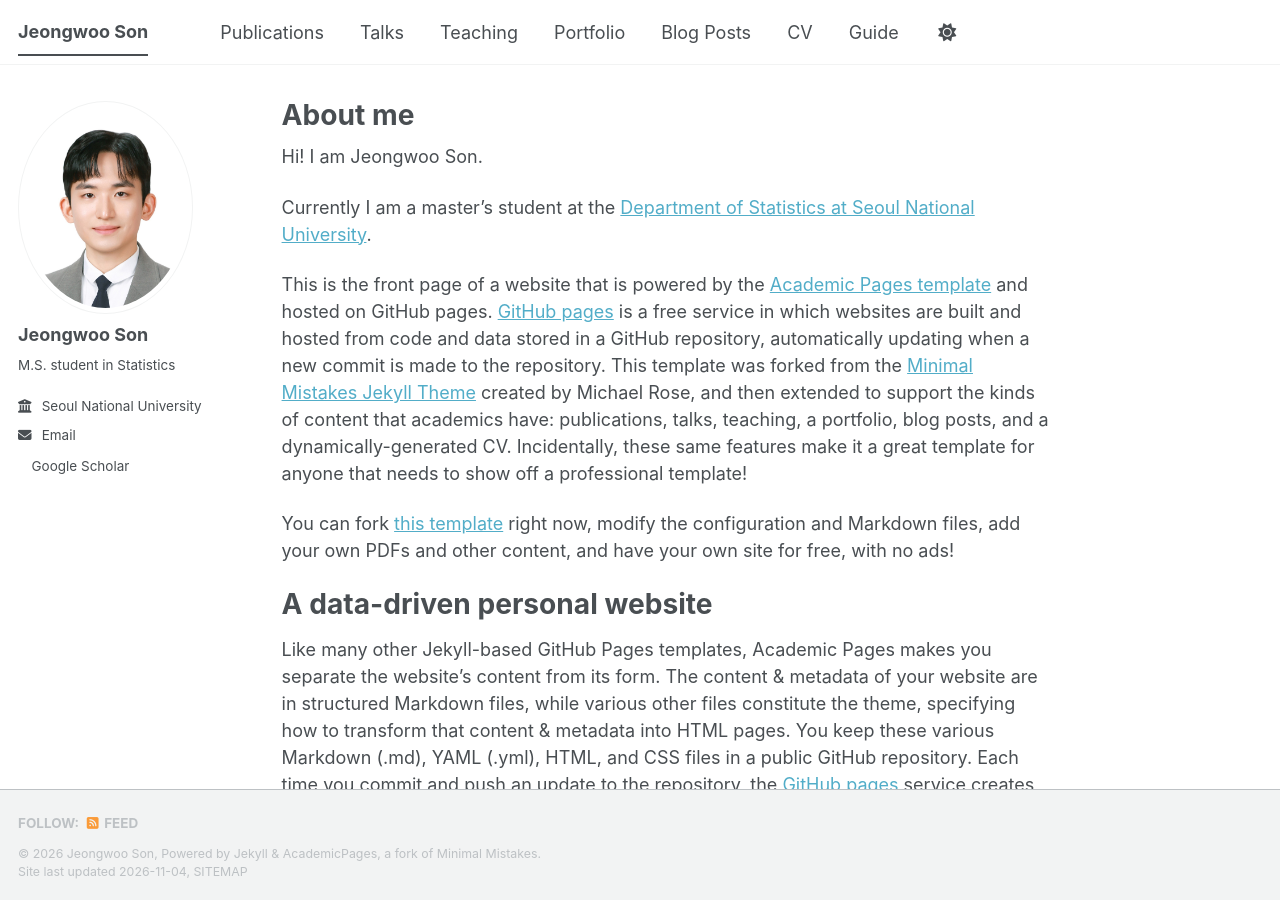
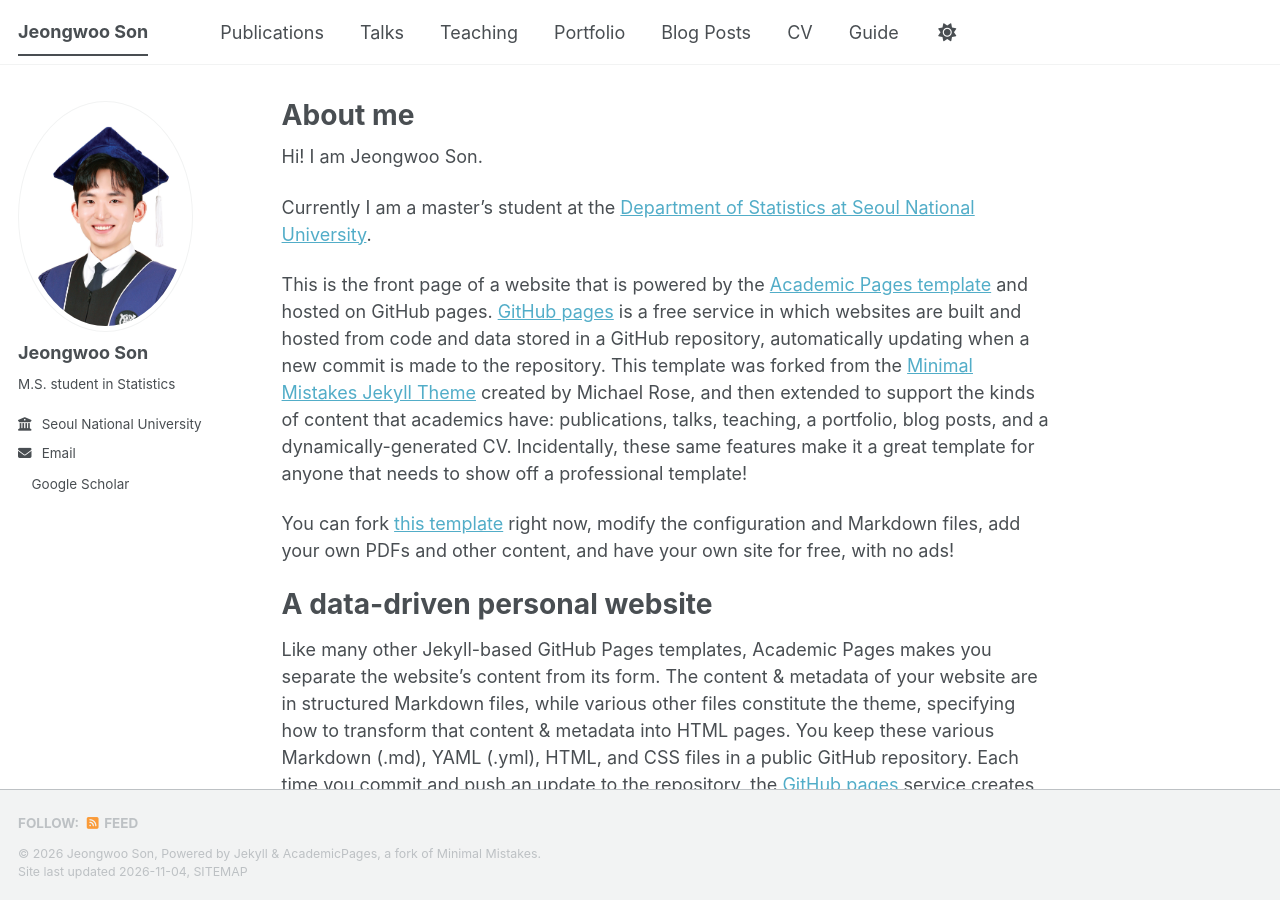
Before and after one commit to jeongwson/jeongwson.github.io, a Jekyll site: the page built from _pages/about.md, in a window 1280 px wide and 900 px high. Built offline with Jekyll 4.4.1, drawn with Linux system fonts in a browser that asks for light colours; a script bundle is joined from its source files by our own code; a style sheet for code colours, icons or effects is not loaded.

Commit message:
new profile photo

```diff
--- a/_config.yml
+++ b/_config.yml
@@ -23,7 +23,7 @@ repository               : "jeongwson/jeongwson.github.io"
 #               Additional customization can be done by editing /_includes/author-profile.html
 author:
   # Biographic information
-  avatar           : "손정우 - zoomin.jpg"
+  avatar           : "학사모_cropped.jpg"
   name             : "Jeongwoo Son"
   pronouns         : # example: "she/her"
   bio              : "M.S. student in Statistics"
```
